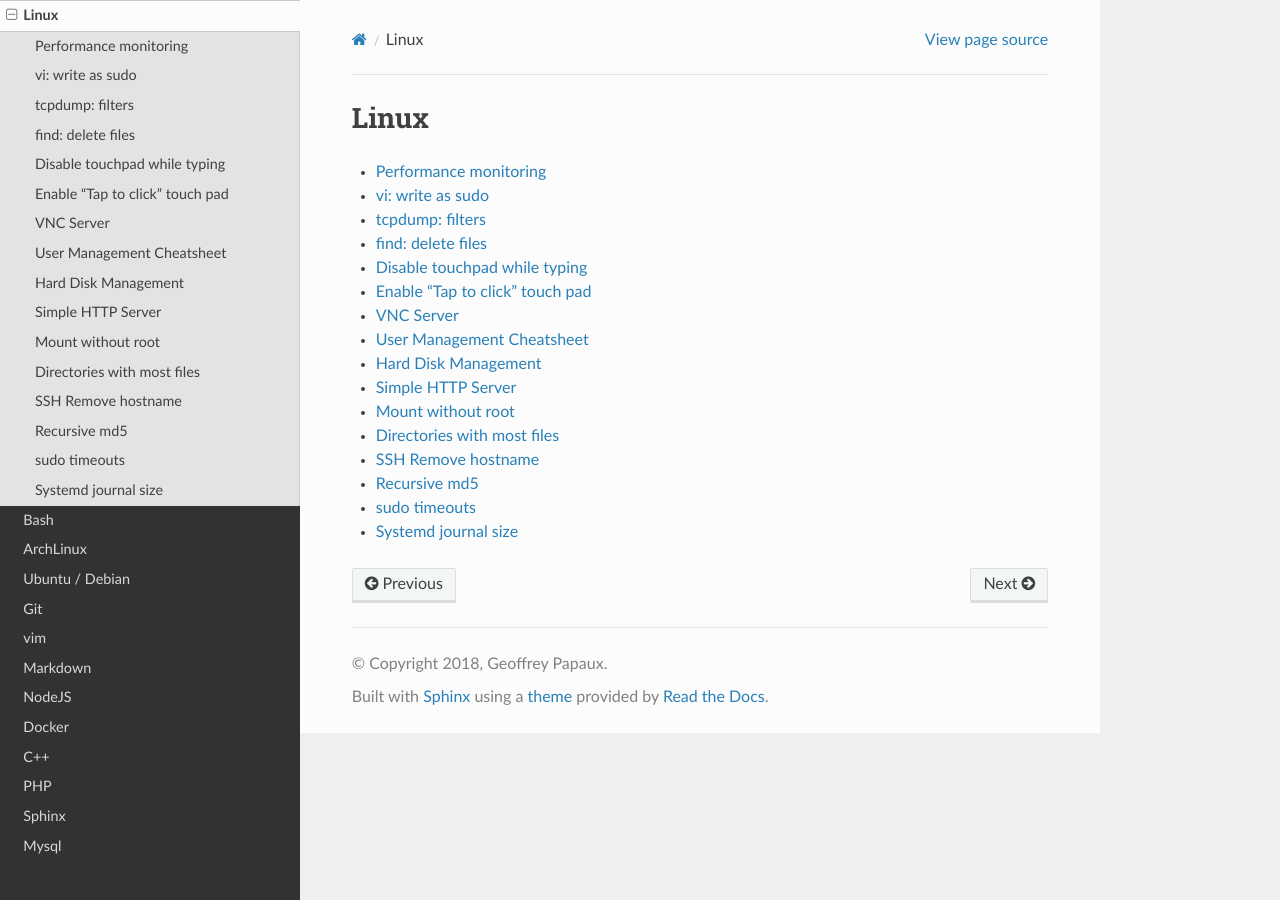
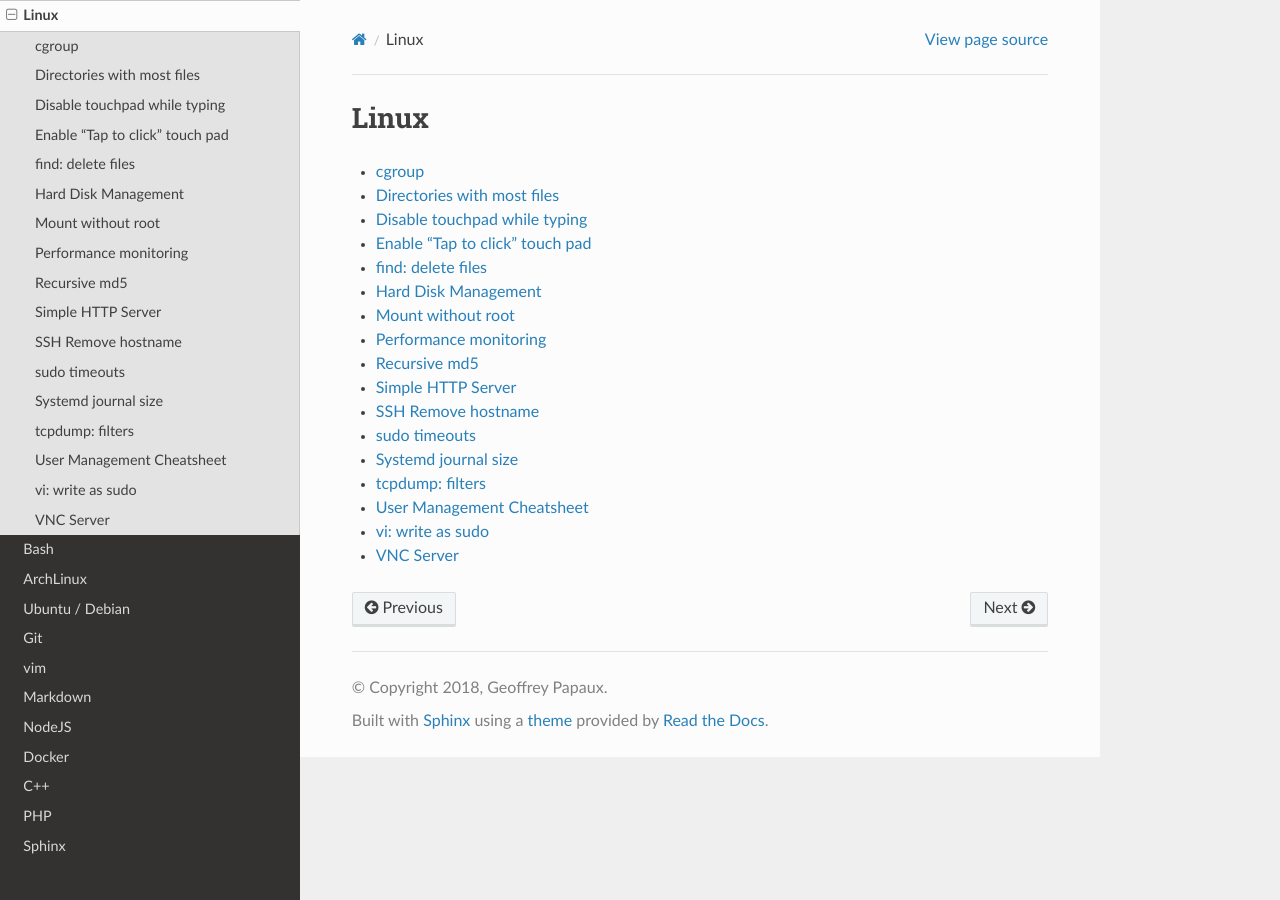
Before and after one commit to papaux/til, a Sphinx documentation site: the page built from source/linux/_.rst, in a window 1280 px wide. Built offline with Sphinx 7.4.7 and the Read the Docs theme 2.0.0, drawn with Linux system fonts in a browser that asks for light colours.

Commit message:
linux: new til about cgroup and re-order linux tils

```diff
--- a/source/index.rst
+++ b/source/index.rst
@@ -5,7 +5,7 @@ My own TIL (Today I learned) mainly about Linux commands, Linux tools and develo
 
 Some entries are not *concise write-ups* but long true articles or *cheatsheets*, with a lot of commands / option for specific applications.
 
-There are 55 TILs in this repository! Enjoy!
+There are 56 TILs in this repository! Enjoy!
 
 .. toctree::
    :maxdepth: 1
--- a/source/linux/_.rst
+++ b/source/linux/_.rst
@@ -4,19 +4,20 @@ Linux
 .. toctree::
    :maxdepth: 1
 
-   performance-monitoring.rst
-   vi-write-sudo.rst
-   tcpdump-filters.rst
-   find-delete-files.rst
+   cgroup.rst
+   directories-most-files.rst
    disable-touch-pad-while-typing.rst
    enable-tap-click-touch-pad.rst
-   vnc-server.rst
-   user-management-cheatsheet.rst
+   find-delete-files.rst
    hard-disk-management.rst
+   mount-without-root.rst
+   performance-monitoring.rst
+   recursive-md5.rst
    simple-http-server.rst
-   mount-without-root.rst
-   directories-most-files.rst
    ssh-remove-hostname.rst
-   recursive-md5.rst
    sudo-timeout.rst
    systemd-journal-size.rst
+   tcpdump-filters.rst
+   user-management-cheatsheet.rst
+   vi-write-sudo.rst
+   vnc-server.rst
```
Also changed, not shown: source/linux/cgroup.rst (added, +12 -0 lines).
